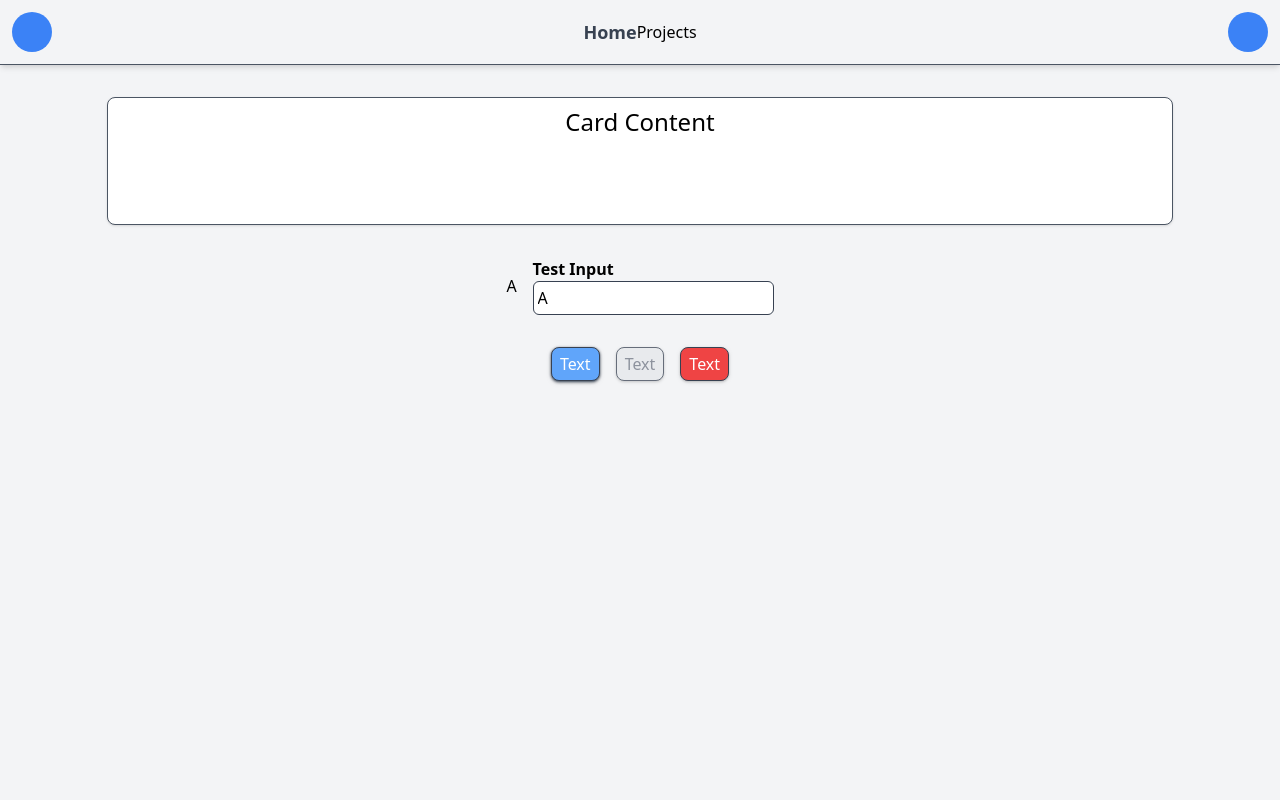
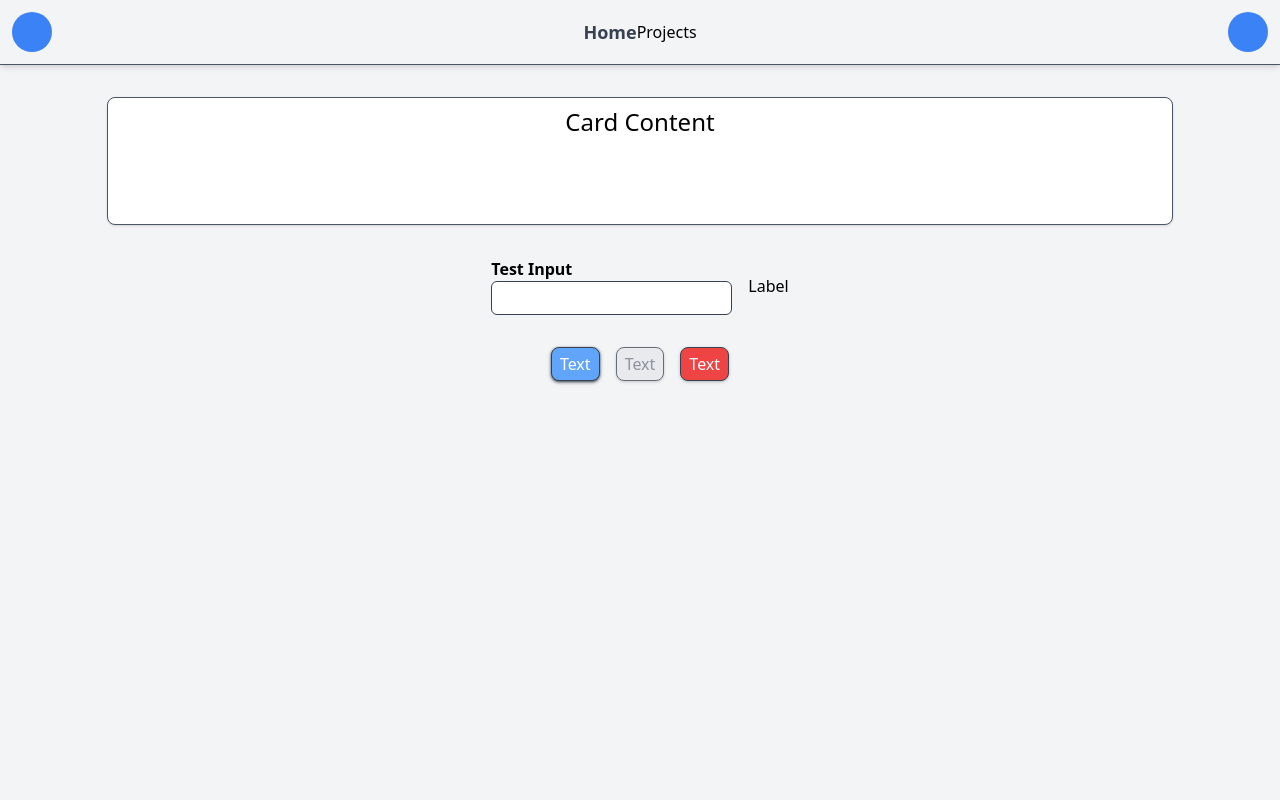
Before and after one commit to Humphreyj/Template, a Vue app: page / in a window 1280 px wide. Shown: the top 800 px of the page. Built offline with nearby package versions, Linux system fonts and the light colour scheme.

Commit message:
TextBlock started

```diff
--- /dev/null
+++ b/src/components/UI/TextBlock.vue
@@ -0,0 +1,21 @@
+<script setup>
+// Components
+const props = defineProps({
+    label: {
+        type: String,
+        default: 'Label',
+    },
+    textContent: {
+        type: String,
+        default: 'Text Content',
+    },
+})
+// const emit = defineEmits()
+</script>
+
+<template>
+    <div class="flex-col-is-js">
+        <p>{{ label }}</p>
+        <p>{{ textContent }}</p>
+    </div>
+</template>
--- a/src/views/HomeView.vue
+++ b/src/views/HomeView.vue
@@ -5,6 +5,7 @@ import PageLayout from '@/components/UI/PageLayout.vue'
 import Card from '@/components/UI/Card.vue'
 import Button from '@/components/UI/Button.vue'
 import TextInput from '@/components/inputs/TextInput.vue'
+import TextBlock from '@/components/UI/TextBlock.vue'
 // Utils
 import { format } from '../utils/formatText'
 // const props = defineProps({})
@@ -15,7 +16,7 @@ const handleFormat = () => {
     let title = f.title()
     console.log(title)
 }
-const output = ref('A')
+const output = ref('')
 </script>
 
 <template>
@@ -24,8 +25,10 @@ const output = ref('A')
             <section class="mt-8 w-10/12 h-dvh">
                 <Card containerClass="h-32" />
                 <div class="flex-ic-jc mt-8 gap-4">
-                    <p>{{ output }}</p>
                     <TextInput label="Test Input" v-model="output" />
+                    <div>
+                        <TextBlock :text-content="output" />
+                    </div>
                 </div>
                 <div class="flex-ic-jc mt-8 gap-4">
                     <Button @click="handleFormat" />
```
